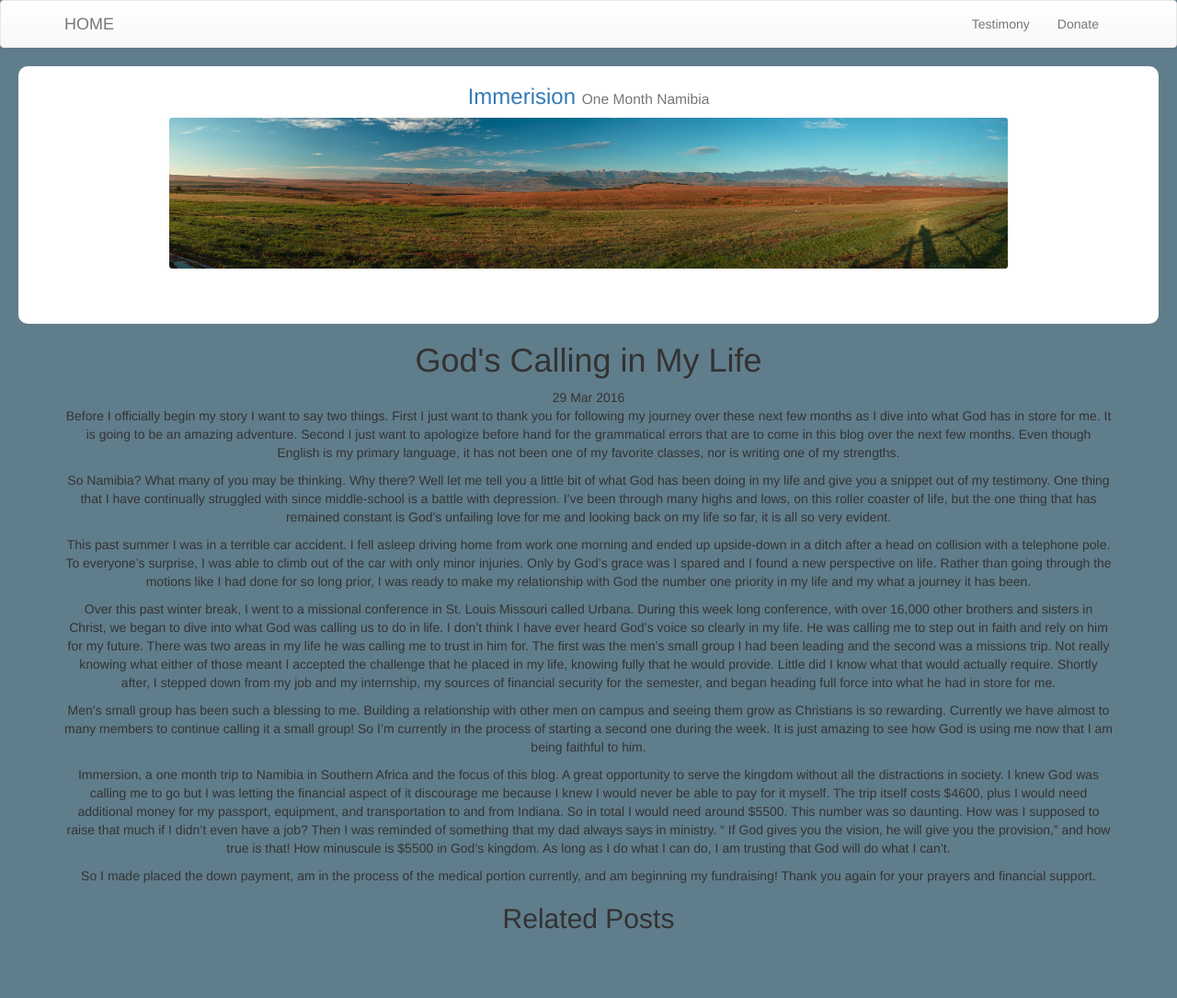
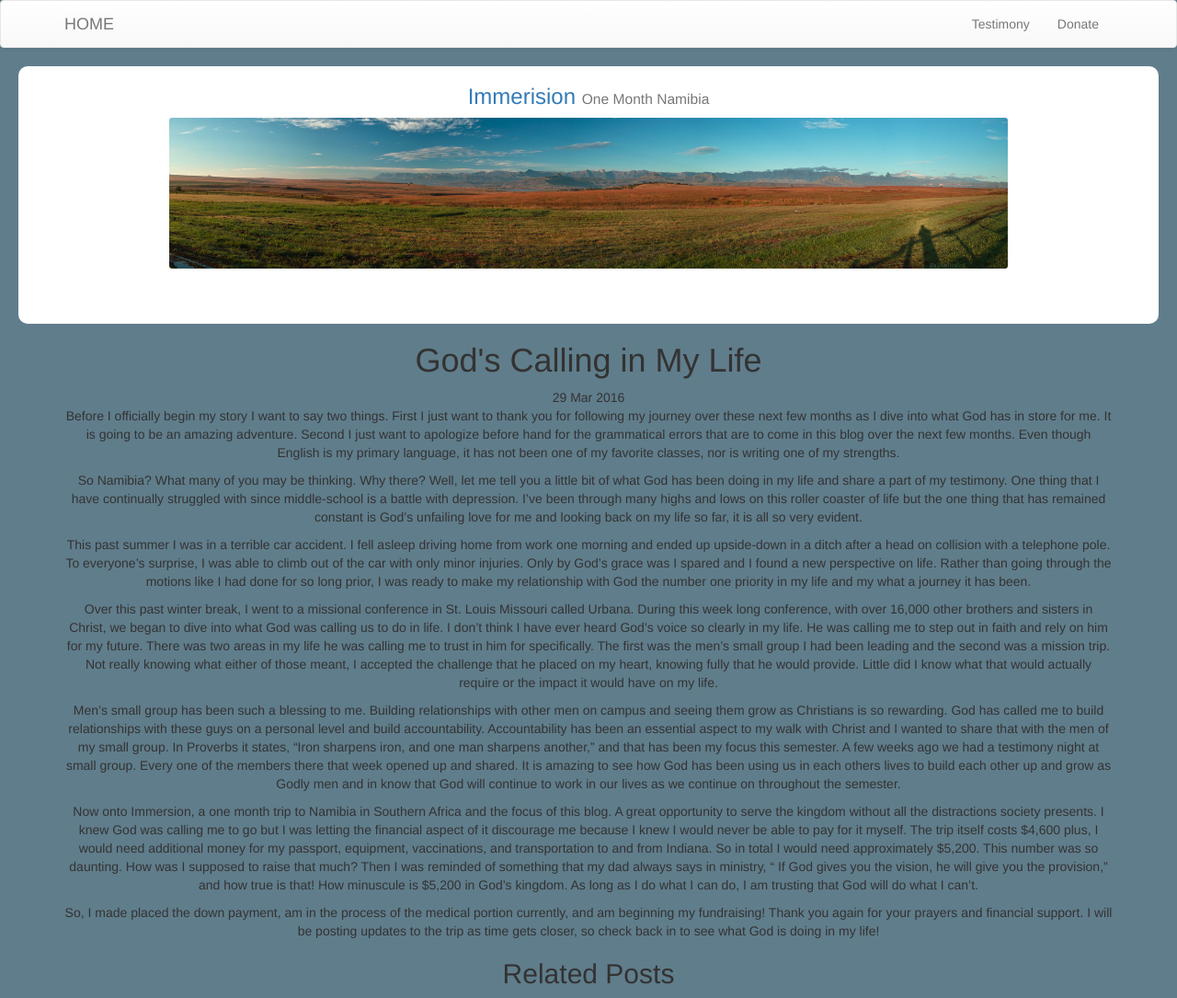
Before and after one commit to jaden2africa/jaden2africa.github.io, a Jekyll site: the page built from _posts/2016-03-29-test.markdown, in a window 1280 px wide. Shown: the whole page at 92% size. Built offline with Jekyll 4.4.1, drawn with Linux system fonts in a browser that asks for light colours; before the commit the page ends 1025 px from its top, so only the background shows below that.

Commit message:
Post update: God's Calling in My Life

```diff
--- a/_posts/2016-03-29-test.markdown
+++ b/_posts/2016-03-29-test.markdown
@@ -5,14 +5,14 @@ layout: post
 ---
 Before I officially begin my story I want to say two things. First I just want to thank you for following my journey over these next few months as I dive into what God has in store for me. It is going to be an amazing adventure. Second I just want to apologize before hand for the grammatical errors that are to come in this blog over the next few months. Even though English is my primary language, it has not been one of my favorite classes, nor is writing one of my strengths.
 
-So Namibia? What many of you may be thinking. Why there? Well let me tell you a little bit of what God has been doing in my life and give you a snippet out of my testimony. One thing that I have continually struggled with since middle-school is a battle with depression. I’ve been through many highs and lows, on this roller coaster of life, but the one thing that has remained constant is God’s unfailing love for me and looking back on my life so far, it is all so very evident.
+So Namibia? What many of you may be thinking. Why there? Well, let me tell you a little bit of what God has been doing in my life and share a part of my testimony. One thing that I have continually struggled with since middle-school is a battle with depression. I’ve been through many highs and lows on this roller coaster of life but the one thing that has remained constant is God’s unfailing love for me and looking back on my life so far, it is all so very evident.
 
 This past summer I was in a terrible car accident. I fell asleep driving home from work one morning and ended up upside-down in a ditch after a head on collision with a telephone pole. To everyone’s surprise, I was able to climb out of the car with only minor injuries. Only by God’s grace was I spared and I found a new perspective on life. Rather than going through the motions like I had done for so long prior, I was ready to make my relationship with God the number one priority in my life and my what a journey it has been.
 
-Over this past winter break, I went to a missional conference in St. Louis Missouri called Urbana. During this week long conference, with over 16,000 other brothers and sisters in Christ, we began to dive into what God was calling us to do in life. I don’t think I have ever heard God’s voice so clearly in my life. He was calling me to step out in faith and rely on him for my future. There was two areas in my life he was calling me to trust in him for. The first was the men’s small group I had been leading and the second was a missions trip. Not really knowing what either of those meant I accepted the challenge that he placed in my life, knowing fully that he would provide. Little did I know what that would actually require. Shortly after, I stepped down from my job and my internship, my sources of financial security for the semester, and began heading full force into what he had in store for me.
+Over this past winter break, I went to a missional conference in St. Louis Missouri called Urbana. During this week long conference, with over 16,000 other brothers and sisters in Christ, we began to dive into what God was calling us to do in life. I don’t think I have ever heard God’s voice so clearly in my life. He was calling me to step out in faith and rely on him for my future. There was two areas in my life he was calling me to trust in him for specifically. The first was the men’s small group I had been leading and the second was a mission trip. Not really knowing what either of those meant, I accepted the challenge that he placed on my heart, knowing fully that he would provide. Little did I know what that would actually require or the impact it would have on my life.
 
-Men’s small group has been such a blessing to me. Building a relationship with other men on campus and seeing them grow as Christians is so rewarding. Currently we have almost to many members to continue calling it a small group! So I’m currently in the process of starting a second one during the week. It is just amazing to see how God is using me now that I am being faithful to him.
+Men’s small group has been such a blessing to me. Building relationships with other men on campus and seeing them grow as Christians is so rewarding. God has called me to build relationships with these guys on a personal level and build accountability. Accountability has been an essential aspect to my walk with Christ and I wanted to share that with the men of my small group. In Proverbs it states, "Iron sharpens iron, and one man sharpens another," and that has been my focus this semester. A few weeks ago we had a testimony night at small group. Every one of the members there that week opened up and shared. It is amazing to see how God has been using us in each others lives to build each other up and grow as Godly men and in know that God will continue to work in our lives as we continue on throughout the semester.
 
-Immersion, a one month trip to Namibia in Southern Africa and the focus of this blog. A great opportunity to serve the kingdom without all the distractions in society. I knew God was calling me to go but I was letting the financial aspect of it discourage me because I knew I would never be able to pay for it myself. The trip itself costs $4600, plus I would need additional money for my passport, equipment, and transportation to and from Indiana. So in total I would need around $5500. This number was so daunting. How was I supposed to raise that much if I didn’t even have a job? Then I was reminded of something that my dad always says in ministry. “ If God gives you the vision, he will give you the provision,” and how true is that! How minuscule is $5500 in God’s kingdom. As long as I do what I can do, I am trusting that God will do what I can’t.
+Now onto Immersion, a one month trip to Namibia in Southern Africa and the focus of this blog. A great opportunity to serve the kingdom without all the distractions society presents. I knew God was calling me to go but I was letting the financial aspect of it discourage me because I knew I would never be able to pay for it myself. The trip itself costs $4,600 plus, I would need additional money for my passport, equipment, vaccinations, and transportation to and from Indiana. So in total I would need approximately $5,200. This number was so daunting. How was I supposed to raise that much? Then I was reminded of something that my dad always says in ministry, “ If God gives you the vision, he will give you the provision,” and how true is that! How minuscule is $5,200 in God’s kingdom. As long as I do what I can do, I am trusting that God will do what I can’t.
 
-So I made placed the down payment, am in the process of the medical portion currently, and am beginning my fundraising! Thank you again for your prayers and financial support.
+So, I made placed the down payment, am in the process of the medical portion currently, and am beginning my fundraising! Thank you again for your prayers and financial support. I will be posting updates to the trip as time gets closer, so check back in to see what God is doing in my life!
```
